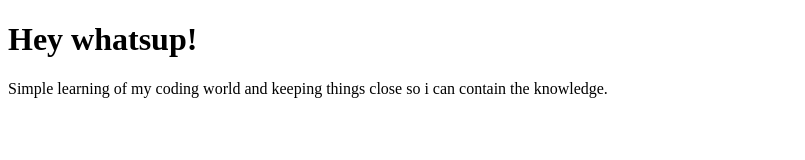
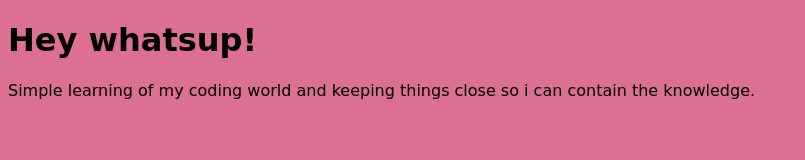
Before and after one commit to maariya/maariya.github.io, a plain HTML site: page index.html in a window 1280 px wide. Shown: the whole page, without its empty margins (0-805 px from the left). Drawn offline with Linux system fonts and the light colour scheme.

Commit message:
body css
put style through css on body tag

```diff
--- a/index.html
+++ b/index.html
@@ -3,7 +3,10 @@
 <html>  <!--html tag starting-->
 <title>Maariya's Log</title>
 
-<body>  <!--body enclosing page information-->
+<body
+style="background-color: palevioletred;
+       font-family: cursive;
+      ">  <!--body enclosing page information-->
 
 <h1>Hey whatsup!</h1> <!--heading 1 ranging from h1 to h6-->
 <p>Simple learning of my coding world and keeping things close so i can contain the knowledge.</p> <!--paragraph-->
```
